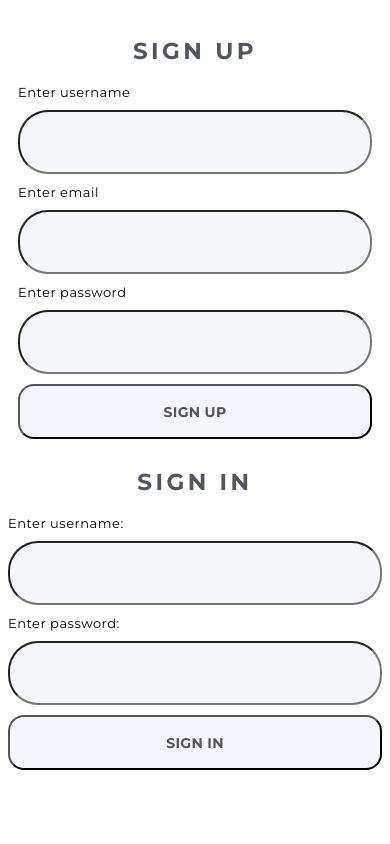
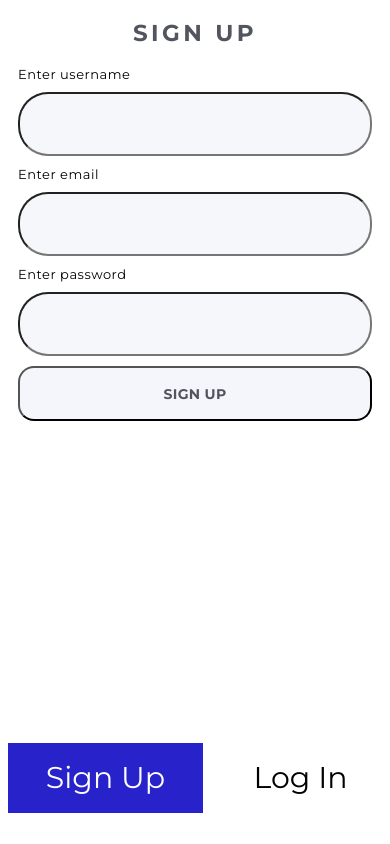
Before and after one commit to arhippticyn/ECHO_messenger, a React (Vite) app: page / in a window 390 px wide. Built offline with nearby package versions, Linux system fonts and the light colour scheme; no server answers.

Commit message:
Write mobile adaptive home page

```diff
--- a/src/components/Auth/Login.tsx
+++ b/src/components/Auth/Login.tsx
@@ -19,7 +19,7 @@ const Login = ({}: LoginProps) => {
   }
   return (
     <div>
-      <h2 className={styles.Title}>Sign in</h2>
+      <h2 className={styles.Title}>Log in</h2>
 
       <form action="" className={styles.Form} onSubmit={handleSubmit(onSubmit)}>
         <label htmlFor="" className={styles.label}>
--- a/src/pages/Auth.tsx
+++ b/src/pages/Auth.tsx
@@ -1,13 +1,19 @@
 import Login from '../components/Auth/Login'
 import Register from '../components/Auth/Register'
+import styles from '../styles/Auth/Auth.module.css'
+import { useState } from 'react'
 
 interface AuthProps {}
 
 const Auth = ({}: AuthProps) => {
+    const [toggle, setToggle] = useState(true)
   return (
     <div>
-      <Register />
-      <Login />
+        <div className={styles.btnsList}>
+            <button onClick={() => setToggle(prev => !prev)} className={`${styles.btnToggle} ${toggle ? styles.active : null}`}>Sign Up</button>
+            <button onClick={() => setToggle(prev => !prev)} className={`${styles.btnToggle} ${toggle ? null : styles.active  } `}>Log In</button>
+        </div>
+        { toggle ? <Register /> : <Login />}
     </div>
   )
 }
--- a/src/styles/Auth/Auth.module.css
+++ b/src/styles/Auth/Auth.module.css
@@ -1,6 +1,30 @@
 .register {
   min-width: 250px;
   padding: 10px;
+  padding-top: 0;
+}
+
+.btnsList {
+  display: flex;
+  width: 100vw;
+  position: fixed;
+  top: 88%;
+  padding: 0;
+}
+
+.btnToggle {
+  width: 52vh;
+  height: 70px;
+  font-family: 'Montserrat', sans-serif;
+  color: #000;
+  font-size: 30px;
+  border: none;
+  background: #fff;
+}
+
+.active {
+  background: #2822cb;
+  color: #fff;
 }
 
 .Title {
```
